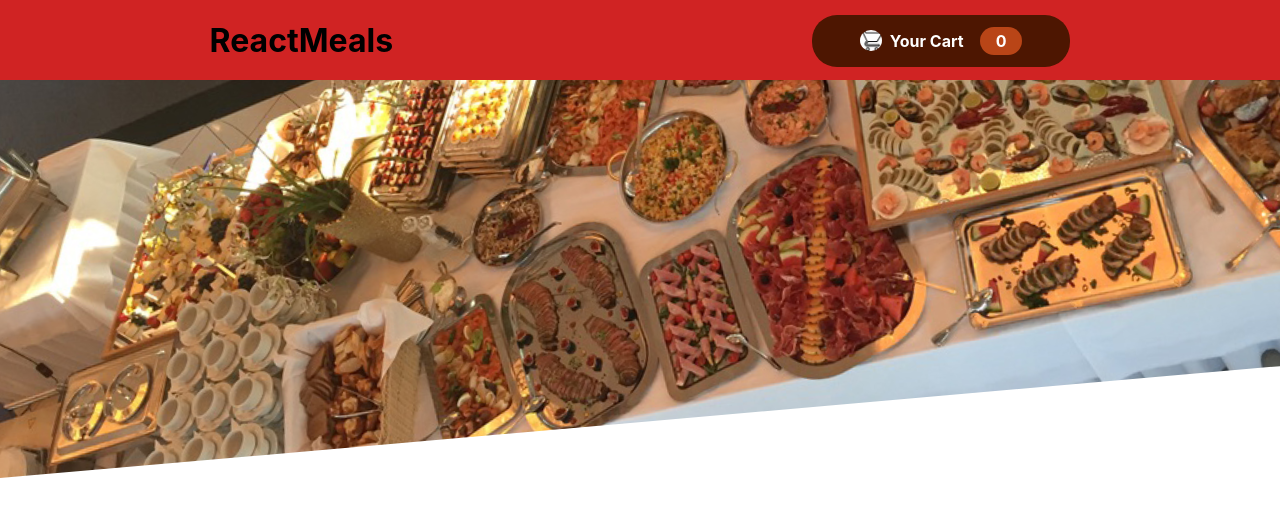
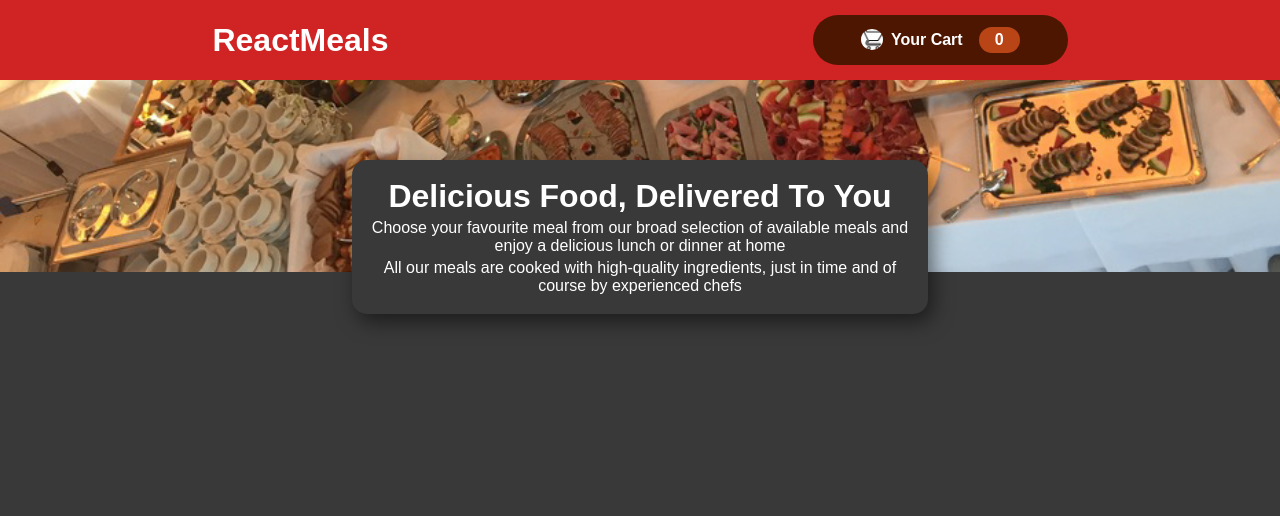
Before and after one commit to vikaskumar2500/restaurant-app, a React (Create React App) app: page / in a window 1280 px wide. Shown: the top 516 px of the page. Built offline with nearby package versions, Linux system fonts and the light colour scheme.

Commit message:
added summary component

```diff
--- a/src/App.js
+++ b/src/App.js
@@ -1,10 +1,12 @@
 import React from 'react';
 import './App.css';
 import Header from './components/Header/Header';
+import Summary from './components/Summary/Summary';
 
 const App = ()=> {
   return <React.Fragment>
     <Header/>
+    <Summary/>
   </React.Fragment>
 }
 
--- a/src/components/Cart/Cart.css
+++ b/src/components/Cart/Cart.css
@@ -34,7 +34,7 @@
   display: flex;
   justify-content: space-around;
   align-items: center;
-  border-radius: 25px;
+  border-radius: 30px;
   font-weight: bold;
 }
 
@@ -56,7 +56,7 @@
 .badge {
   background-color: #b94517;
   padding: 0.25rem 1rem;
-  border-radius: 25px;
+  border-radius: 30px;
   margin-left: 1rem;
   font-weight: bold;
 }
--- a/src/components/Header/Header.css
+++ b/src/components/Header/Header.css
@@ -7,7 +7,8 @@
   align-content: space-around;
   justify-content: space-around;
   align-items: center;
-  box-shadow: 0 8px 20px rgba(0, 0, 0, 0.5);
+  box-shadow: 0 10px 30px rgba(0, 0, 0, 0.8);
+  color: white;
 }
 
 .meal-image {
@@ -18,8 +19,9 @@
 }
 
 .meal-image img {
+  background-repeat: no-repeat;
   width: 110%;
   height: 100%;
   object-fit: cover;
-  transform: rotateZ(-5deg) translateY(-4rem) translateX(-1rem);
+  transform: rotateZ(0deg) translateY(-13rem) translateX(0rem);
 }
--- /dev/null
+++ b/src/components/Summary/Summary.css
@@ -0,0 +1,18 @@
+
+.summary {
+    position: relative;
+    width: 45vmax;
+    background-color: rgb(58, 57, 57);
+    box-shadow: 5px 8px 20px rgba(0, 0, 0, 0.5);
+    color: white;
+    height: 12vmax;
+    border-radius: 15px;
+    padding: 1rem;
+    margin: -20rem auto;
+    display: flex;
+    justify-content: space-around;
+    align-items: center;
+    text-align: center;
+    flex-direction: column;
+    font-weight: 500;
+}
--- /dev/null
+++ b/src/components/Summary/Summary.jsx
@@ -0,0 +1,19 @@
+import "./Summary.css";
+
+const Summary = () => {
+  return (
+    <div className="summary">
+      <h1>Delicious Food, Delivered To You</h1>
+      <span className="text1">
+        Choose your favourite meal from our broad selection of available meals
+        and enjoy a delicious lunch or dinner at home
+      </span>
+      <span className="text2">
+        All our meals are cooked with high-quality ingredients, just in time and
+        of course by experienced chefs
+      </span>
+    </div>
+  );
+};
+
+export default Summary;
--- a/src/index.css
+++ b/src/index.css
@@ -1,13 +1,10 @@
-body {
-  margin: 0;
-  font-family: -apple-system, BlinkMacSystemFont, 'Segoe UI', 'Roboto', 'Oxygen',
-    'Ubuntu', 'Cantarell', 'Fira Sans', 'Droid Sans', 'Helvetica Neue',
-    sans-serif;
-  -webkit-font-smoothing: antialiased;
-  -moz-osx-font-smoothing: grayscale;
+* {
+  margin: 0%;
+  padding: 0%;
+  box-sizing: border-box;
 }
 
-code {
-  font-family: source-code-pro, Menlo, Monaco, Consolas, 'Courier New',
-    monospace;
+body {
+  font-family: Arial, Helvetica, sans-serif;
+  background-color: rgb(58, 57, 57);
 }
```
